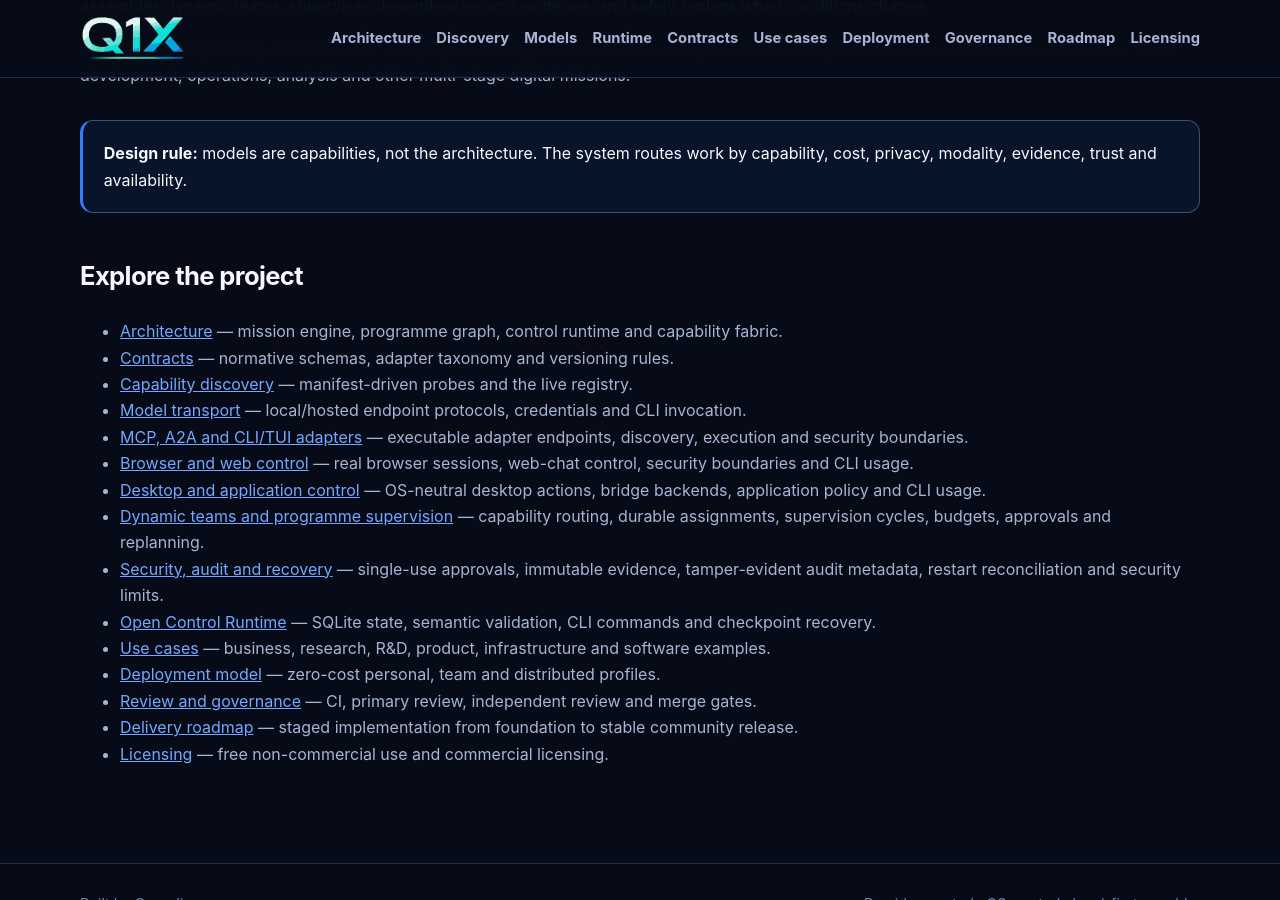
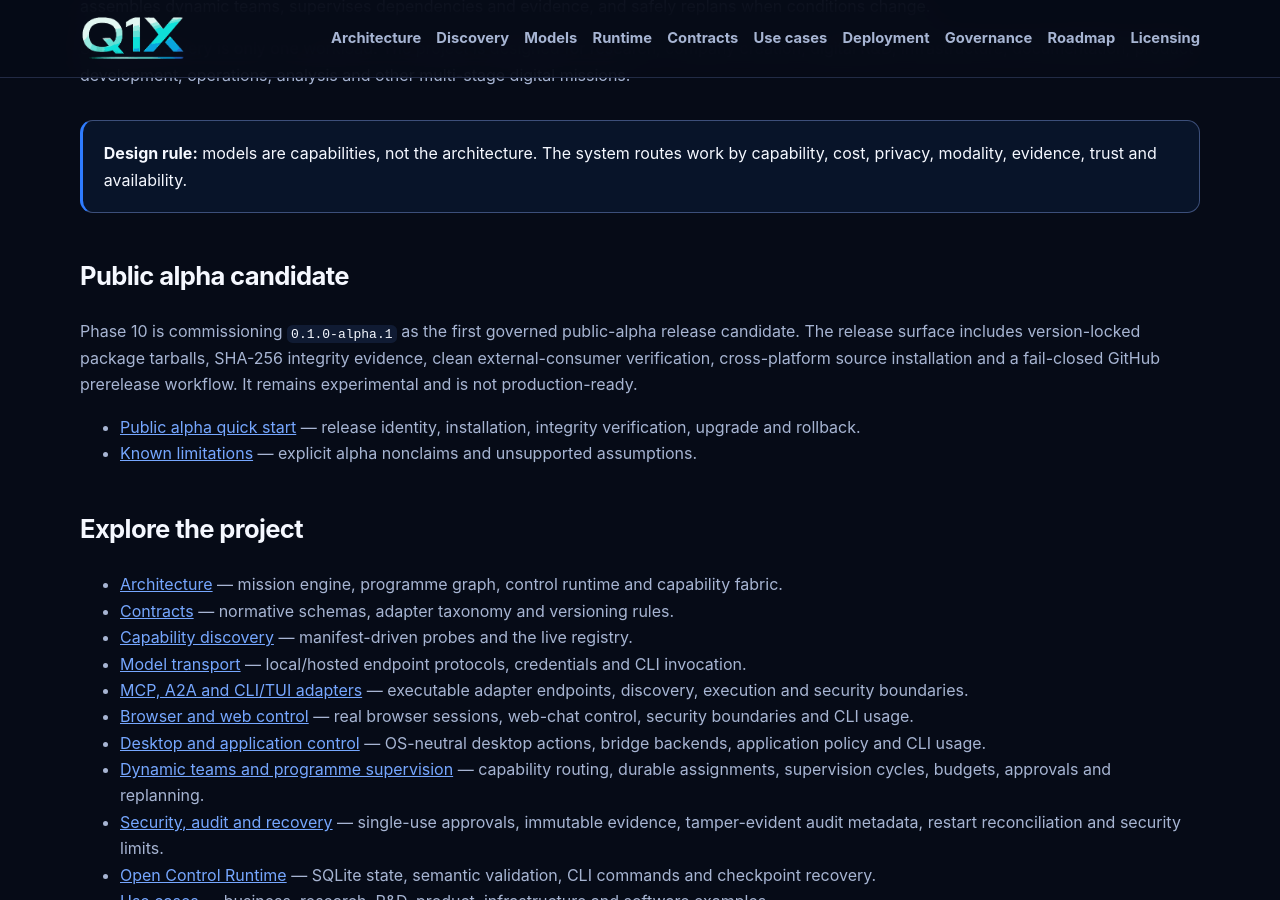
Before and after one commit to Quoralinex/q1x-community-orchestrator, a Jekyll site: the page built from docs/index.md, in a window 1280 px wide and 900 px high, scrolled down 875 px. Built offline with Jekyll 4.4.1, drawn with Linux system fonts in a browser that asks for light colours.

Commit message:
docs: integrate public alpha into Pages surface

```diff
--- a/docs/index.md
+++ b/docs/index.md
@@ -25,6 +25,13 @@ Software delivery is only one workload. The project is designed for research, co
 
 <div class="callout"><strong>Design rule:</strong> models are capabilities, not the architecture. The system routes work by capability, cost, privacy, modality, evidence, trust and availability.</div>
 
+## Public alpha candidate
+
+Phase 10 is commissioning `0.1.0-alpha.1` as the first governed public-alpha release candidate. The release surface includes version-locked package tarballs, SHA-256 integrity evidence, clean external-consumer verification, cross-platform source installation and a fail-closed GitHub prerelease workflow. It remains experimental and is not production-ready.
+
+- [Public alpha quick start](public-alpha.md) — release identity, installation, integrity verification, upgrade and rollback.
+- [Known limitations](known-limitations.md) — explicit alpha nonclaims and unsupported assumptions.
+
 ## Explore the project
 
 - [Architecture](architecture.md) — mission engine, programme graph, control runtime and capability fabric.
```
